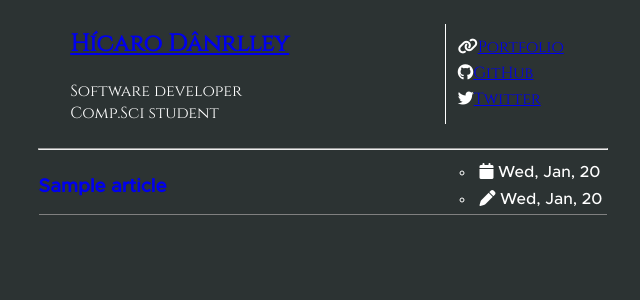
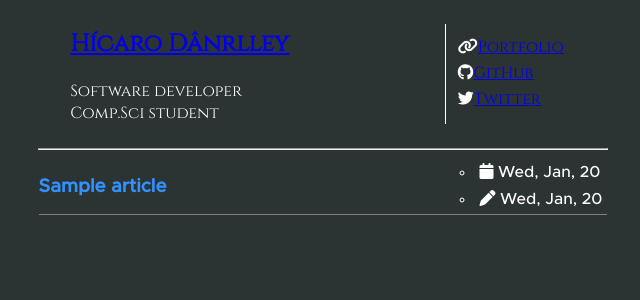
Before and after one commit to HicaroD/HicaroTech, a Django app: page / in a window 1280 px wide. Shown: the top 300 px of the page, without its empty margins (317-957 px from the left). Run offline with Django 4.2, Linux system fonts and the light colour scheme; tables that the repository leaves empty hold one stand-in row (Sample ...); some libraries are stand-ins or nearby versions.

Commit message:
[Style] Add same color to unvisited link

```diff
--- a/blog/articles/static/css/articles.css
+++ b/blog/articles/static/css/articles.css
@@ -14,6 +14,7 @@
 
 .article a {
     text-decoration: none;
+    color: #3391ff;
 }
 
 .article a:visited {
```
